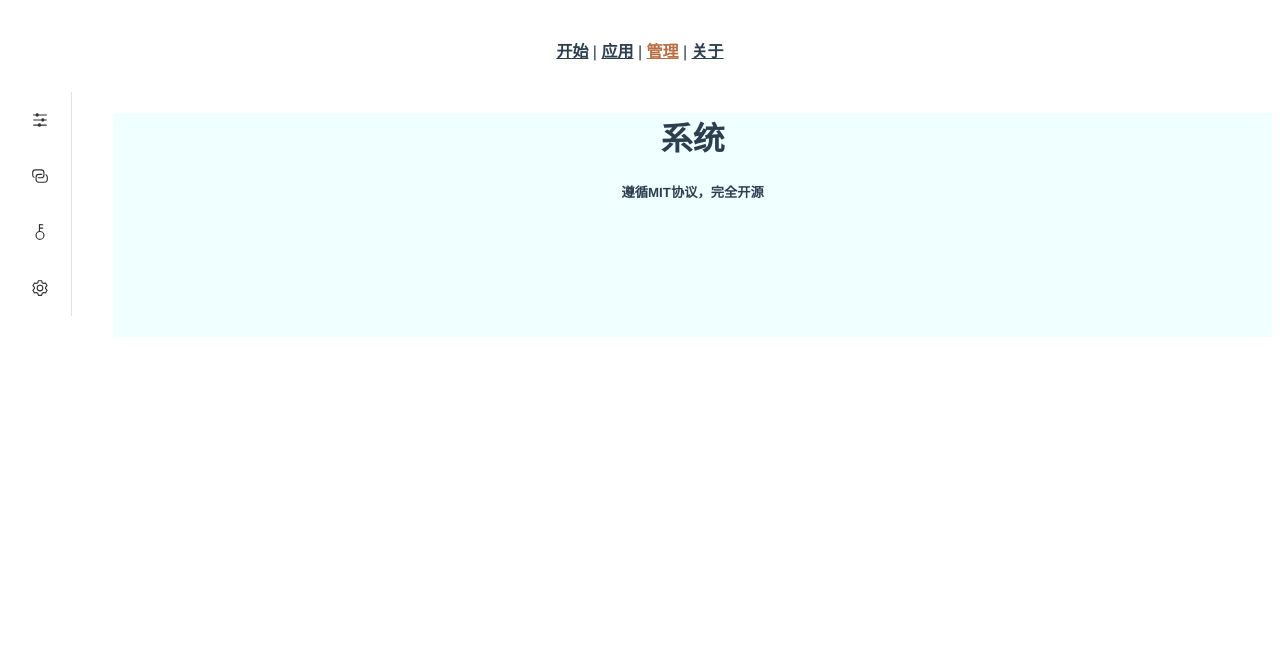
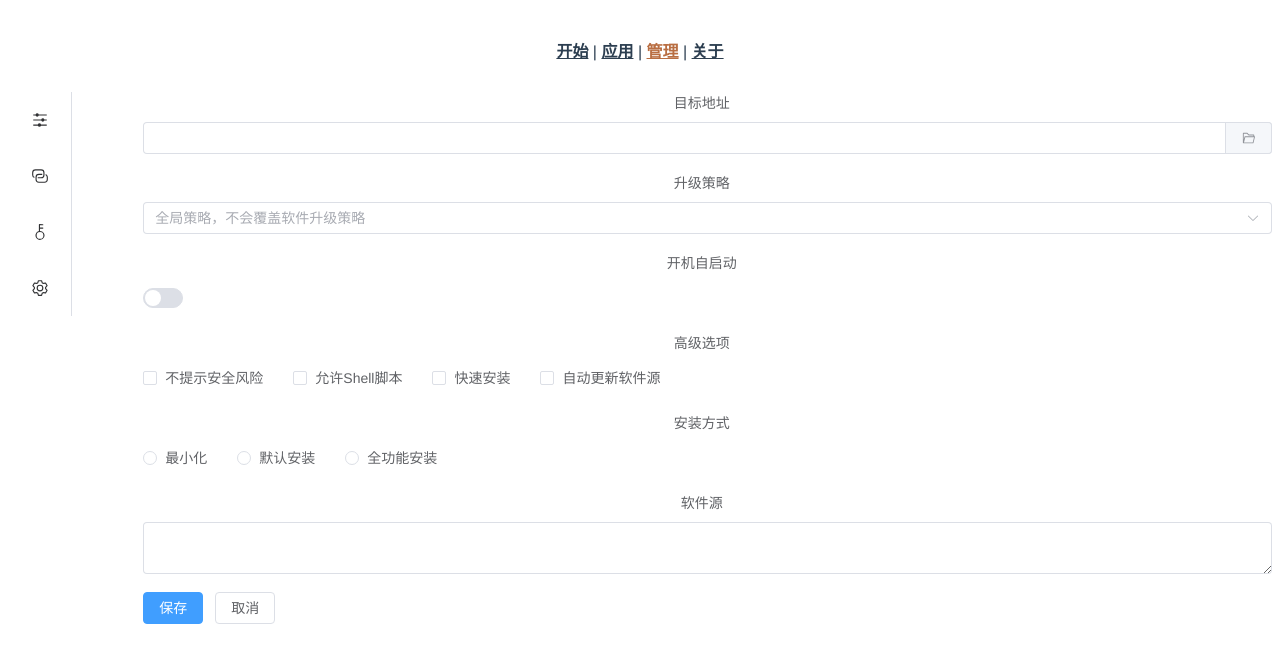
Before and after one commit to eyresimpson/insipid-desktop, a Vue app: page /manage in a window 1280 px wide. Shown: the top 662 px of the page. Built offline with nearby package versions, Linux system fonts and the light colour scheme.

Commit message:
配置页面界面设计完成

```diff
--- a/src/components/configure/systemConfigComponent.vue
+++ b/src/components/configure/systemConfigComponent.vue
@@ -1,6 +1,72 @@
 <template>
-  <div class="about">
-    <h1>系统</h1>
-    <h5>遵循MIT协议，完全开源</h5>
-  </div>
+  <el-form label-position="top" :model="form" label-width="120px">
+    <el-form-item label="目标地址">
+      <el-input v-model="form.name">
+        <template #append>
+          <el-button icon="FolderOpened" @click="selectTargetPath"></el-button>
+        </template>
+      </el-input>
+    </el-form-item>
+    <el-form-item label="升级策略">
+      <el-select
+        v-model="form.region"
+        placeholder="全局策略，不会覆盖软件升级策略"
+      >
+        <el-option label="自动升级" value="auto" />
+        <el-option label="提升升级" value="alert" />
+        <el-option label="提升升级且预下载" value="alertanddown" />
+        <el-option label="不提醒" value="none" />
+      </el-select>
+    </el-form-item>
+    <el-form-item label="开机自启动">
+      <el-switch v-model="form.delivery" />
+    </el-form-item>
+    <el-form-item label="高级选项">
+      <el-checkbox-group v-model="form.type">
+        <el-checkbox label="不提示安全风险" name="type" />
+        <el-checkbox label="允许Shell脚本" name="type" />
+        <el-checkbox label="快速安装" name="type" />
+        <el-checkbox label="自动更新软件源" name="type" />
+      </el-checkbox-group>
+    </el-form-item>
+    <el-form-item label="安装方式">
+      <el-radio-group v-model="form.resource">
+        <el-radio label="最小化" />
+        <el-radio label="默认安装" />
+        <el-radio label="全功能安装" />
+      </el-radio-group>
+    </el-form-item>
+    <el-form-item label="软件源">
+      <el-input v-model="form.desc" type="textarea" />
+    </el-form-item>
+    <el-form-item>
+      <el-button type="primary" @click="onSubmit">保存</el-button>
+      <el-button>取消</el-button>
+    </el-form-item>
+  </el-form>
 </template>
+
+<script lang="ts" setup>
+import { reactive } from "vue";
+
+// do not use same name with ref
+const form = reactive({
+  name: "",
+  region: "",
+  date1: "",
+  date2: "",
+  delivery: false,
+  type: [],
+  resource: "",
+  desc: "",
+});
+
+const onSubmit = () => {
+  console.log("submit!");
+};
+
+const selectTargetPath = () => {
+  console.log("selectTargetPath");
+
+};
+</script>
--- a/src/views/ManageView.vue
+++ b/src/views/ManageView.vue
@@ -75,7 +75,8 @@ const handleSelect = (key: string) => {
 </script>
 <style>
 .content {
-  background-color: azure;
+  /* background-color: azure; */
   height: 100%;
+  margin-left: 30px;
 }
 </style>
```
